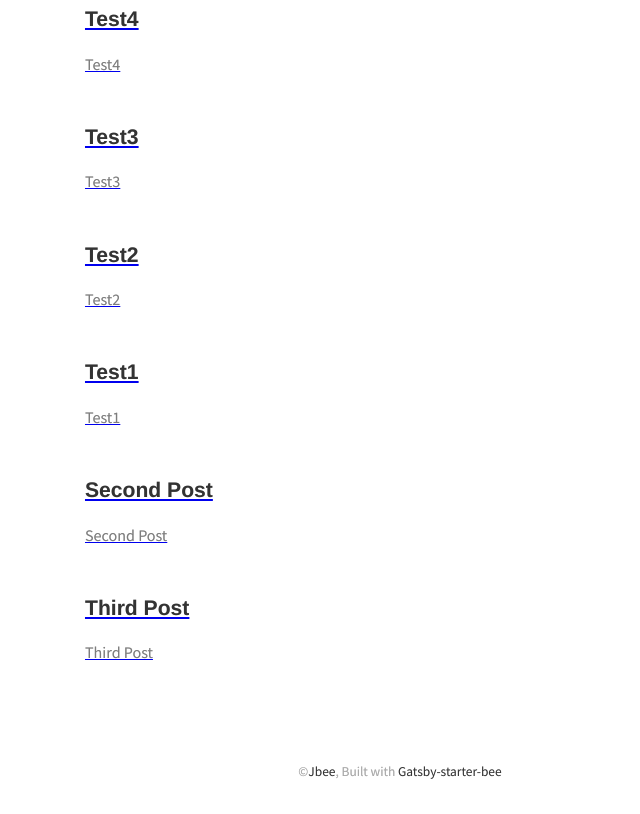
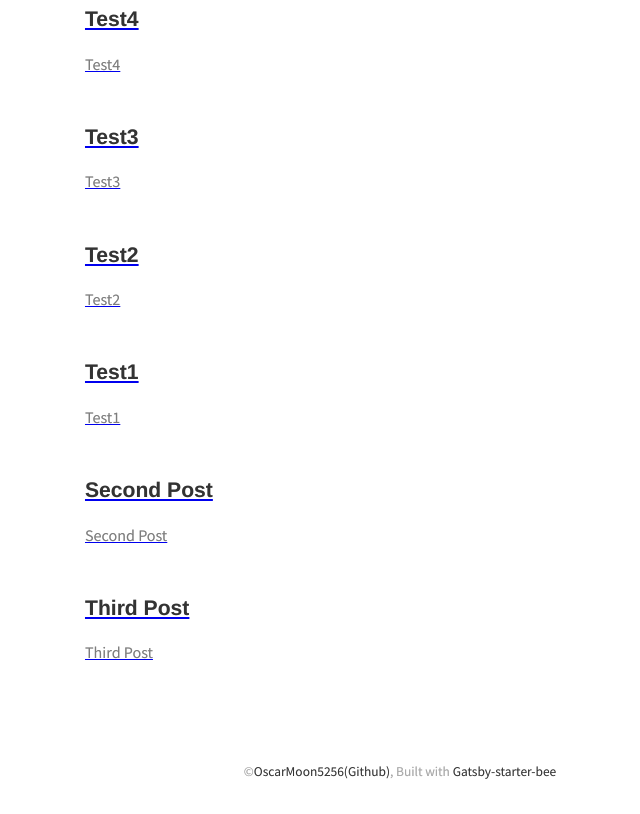
Before and after one commit to OscarMoon5256/OscarMoon5256.github.io, a Gatsby site: page / in a window 1280 px wide. Shown: the part 1751-2565 px from the top of the page, without its empty margins (240-880 px from the left). Built offline with nearby package versions, Linux system fonts and the light colour scheme; Gatsby itself is replaced by a stand-in of ours; some packages are replaced by stand-ins of ours; what typography-theme-github would draw is missing.

Commit message:
fix: Chage footer text and link

```diff
--- a/src/components/footer/index.jsx
+++ b/src/components/footer/index.jsx
@@ -4,7 +4,7 @@
 
 export const Footer = () => (
   <footer className="footer">
-    ©<a href="https://github.com/JaeYeopHan">Jbee</a>, Built with{' '}
+    ©<a href="https://github.com/OscarMoon5256">OscarMoon5256(Github)</a>, Built with{' '}
     <a href="https://github.com/JaeYeopHan/gatsby-starter-bee">
       Gatsby-starter-bee
     </a>
```
